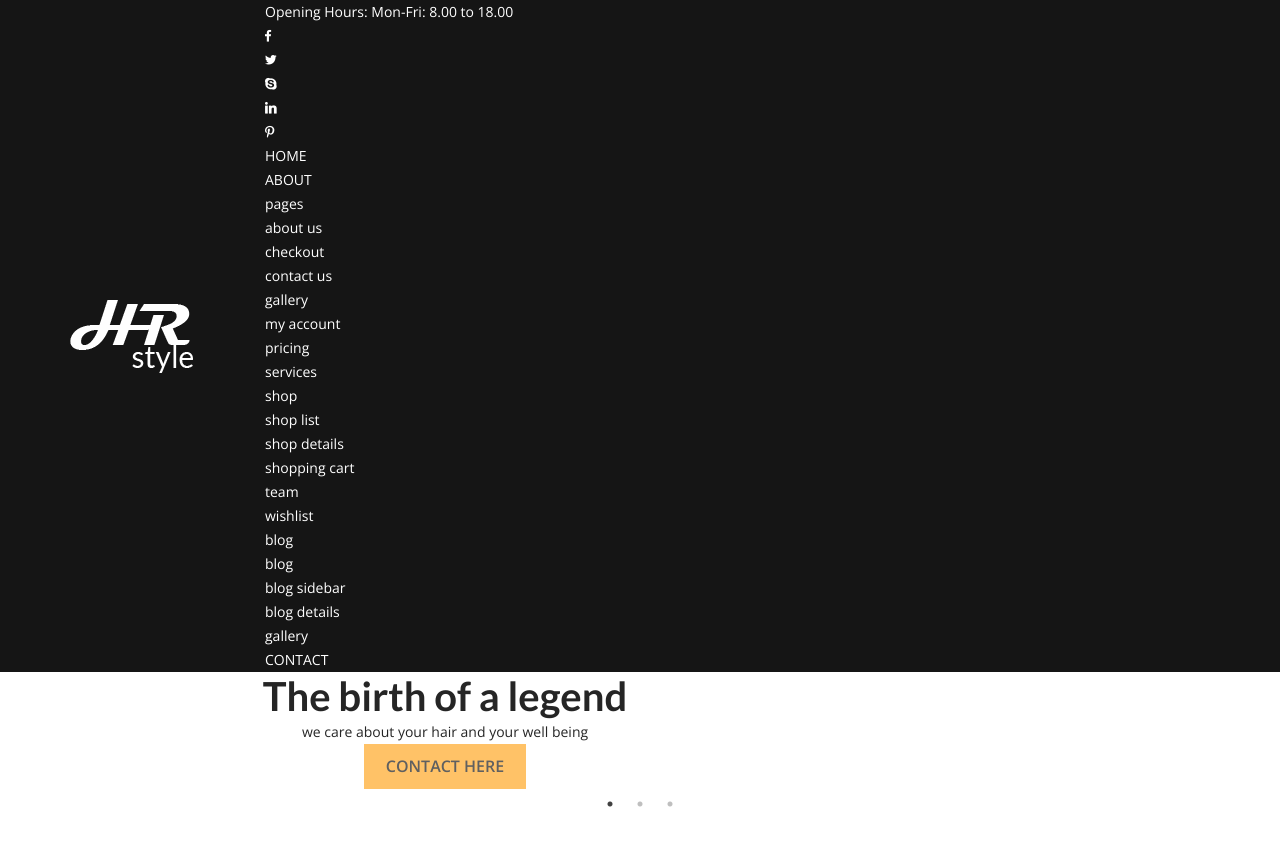
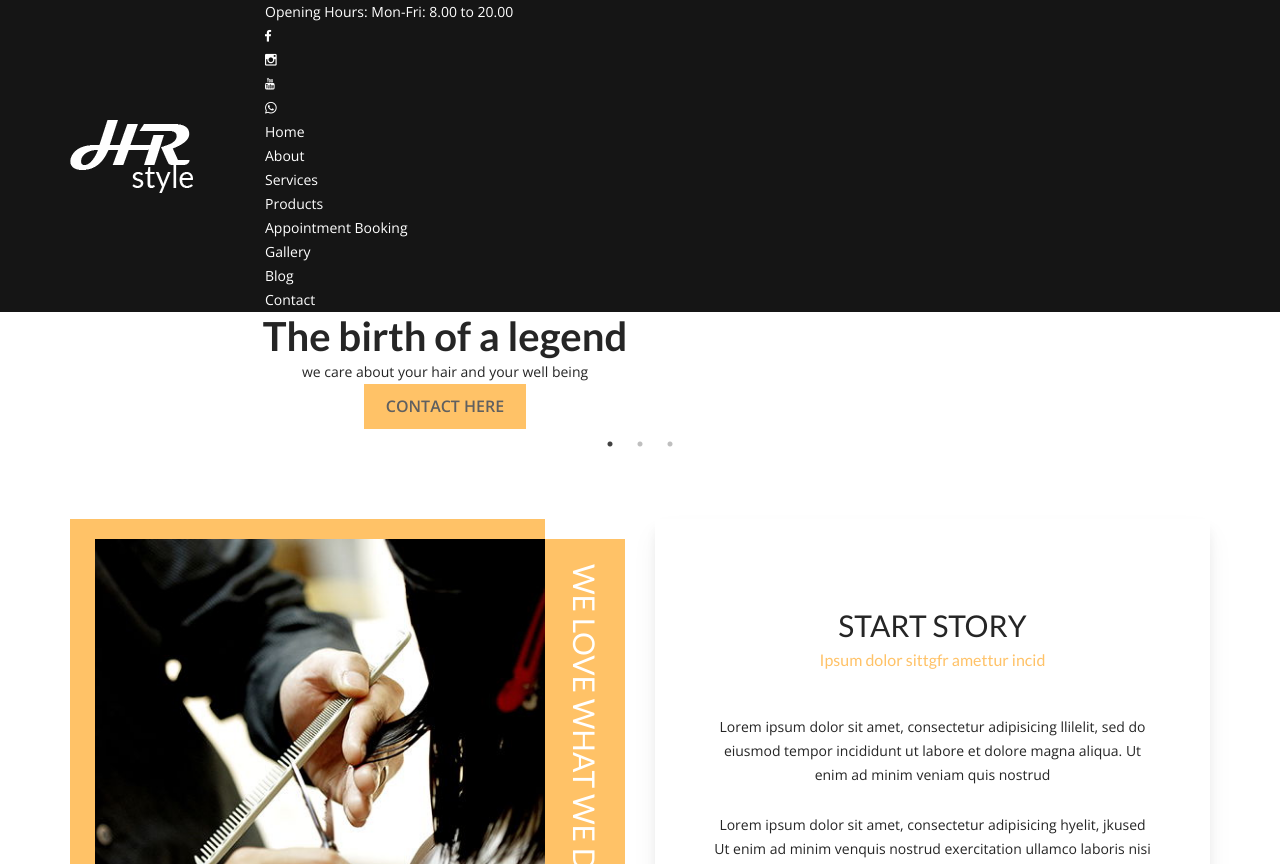
Before and after one commit to hirunaofficial/salon-management-system, a PHP site: page /index.php in a window 1280 px wide. Shown: the top 864 px of the page. Run offline with PHP 8.4, Linux system fonts and the light colour scheme.

Commit message:
Updated header.php to include navigations

```diff
--- a/header.php
+++ b/header.php
@@ -25,53 +25,32 @@
                     <div class="row align-items-center">
                         <div class="col-md-3 col-lg-2 d-none d-md-block">
                             <div class="hs-logo">
-                                <a href="index.html"><img src="images/logo/hair-salon.png" alt="hair salon logo"></a>
+                                <a href="index.php"><img src="images/logo/hair-salon.png" alt="hair salon logo"></a>
                             </div>
                         </div>
                         <div class="col-md-9 col-lg-10">
                             <div class="hs-header-top">
                                 <div class="header-top-left">
-                                    <p>Opening Hours: <span>Mon-Fri:     8.00 to 18.00</span></p>
+                                    <p>Opening Hours: <span>Mon-Fri:     8.00 to 20.00</span></p>
                                 </div>
                                 <ul class="hs-social-icon">
                                     <li><a href="#"><i class="zmdi zmdi-facebook"></i></a></li>
-                                    <li><a href="#"><i class="zmdi zmdi-twitter"></i></a></li>
-                                    <li><a href="#"><i class="zmdi zmdi-skype"></i></a></li>
-                                    <li><a href="#"><i class="zmdi zmdi-linkedin"></i></a></li>
-                                    <li><a href="#"><i class="zmdi zmdi-pinterest"></i></a></li>
+                                    <li><a href="#"><i class="zmdi zmdi-instagram"></i></a></li>
+                                    <li><a href="#"><i class="zmdi zmdi-youtube"></i></a></li>
+                                    <li><a href="#"><i class="zmdi zmdi-whatsapp"></i></a></li>
                                 </ul>
                             </div>
                             <div class="hs-mainmenu-wrap d-none d-md-block">
                                 <nav class="mainmenu-nav">
                                     <ul class="main-menu">
-                                        <li class="drop"><a href="index.html">HOME</a></li>
-                                        <li><a href="about-us.html">ABOUT</a></li>
-                                        <li class="drop"><a href="#">pages</a>
-                                            <ul class="dropdown">
-                                                <li><a href="about-us.html">about us</a></li>
-                                                <li><a href="checkout.html">checkout</a></li>
-                                                <li><a href="contact-us.html">contact us</a></li>
-                                                <li><a href="gallery.html">gallery</a></li>
-                                                <li><a href="my-account.html">my account</a></li>
-                                                <li><a href="pricing.html">pricing</a></li>
-                                                <li><a href="services.html">services</a></li>
-                                                <li><a href="shop.html">shop</a></li>
-                                                <li><a href="shop-list.html">shop list</a></li>
-                                                <li><a href="shop-details.html">shop details</a></li>
-                                                <li><a href="shopping-cart.html">shopping cart</a></li>
-                                                <li><a href="team.html">team</a></li>
-                                                <li><a href="wishlist.html">wishlist</a></li>
-                                            </ul>
-                                        </li>
-                                        <li class="drop"><a href="blog.html">blog</a>
-                                            <ul class="dropdown">
-                                                <li><a href="blog.html">blog</a></li>
-                                                <li><a href="blog-right-sidebar.html">blog sidebar</a></li>
-                                                <li><a href="blog-details.html">blog details</a></li>
-                                            </ul>
-                                        </li>
-                                        <li><a href="gallery.html">gallery</a></li>
-                                        <li><a href="contact-us.html">CONTACT</a></li>
+                                        <li><a href="index.php">Home</a></li>
+                                        <li><a href="about.php">About</a></li>
+                                        <li><a href="services.php">Services</a></li>
+                                        <li><a href="products.php">Products</a></li>
+                                        <li><a href="#">Appointment Booking</a></li>
+                                        <li><a href="gallery.php">Gallery</a></li>
+                                        <li><a href="blog.php">Blog</a></li>
+                                        <li><a href="contact.php">Contact</a></li>
                                     </ul>
                                 </nav>
                             </div>
@@ -81,38 +60,18 @@
             </div>
             <div class="mobile-menu-area d-block d-md-none">
                 <div class="fluid-container mobile-menu-container">
-                    <div class="mobile-logo"><a href="index.html"><img src="images/logo/2.png" alt="Mobile logo"></a></div>
+                    <div class="mobile-logo"><a href="index.php"><img src="images/logo/2.png" alt="Mobile logo"></a></div>
                     <div class="mobile-menu clearfix">
                         <nav id="mobile_dropdown">
                             <ul>
-                                <li><a href="index.html">Home</a></li>
-                                <li><a href="about-us.html">About us</a></li>
-                                <li><a href="blog.html">blog</a>
-                                    <ul>
-                                        <li><a href="blog.html">blog</a></li>
-                                        <li><a href="blog-right-sidebar.html">blog sidebar</a></li>
-                                        <li><a href="blog-details.html">blog details</a></li>
-                                    </ul>
-                                </li>
-                                <li><a href="#">Pages</a>
-                                    <ul>
-                                        <li><a href="about-us.html">about us</a></li>
-                                        <li><a href="checkout.html">checkout</a></li>
-                                        <li><a href="contact-us.html">contact us</a></li>
-                                        <li><a href="gallery.html">gallery</a></li>
-                                        <li><a href="my-account.html">my account</a></li>
-                                        <li><a href="pricing.html">pricing</a></li>
-                                        <li><a href="services.html">services</a></li>
-                                        <li><a href="shop.html">shop</a></li>
-                                        <li><a href="shop-list.html">shop list</a></li>
-                                        <li><a href="shop-details.html">shop details</a></li>
-                                        <li><a href="shopping-cart.html">shopping cart</a></li>
-                                        <li><a href="team.html">team</a></li>
-                                        <li><a href="wishlist.html">wishlist</a></li>
-                                    </ul>
-                                </li>
-                                <li><a href="gallery.html">gallery</a></li>
-                                <li><a href="contact-us.html">CONTACT</a></li>
+                                <li><a href="index.php">Home</a></li>
+                                <li><a href="about.php">About</a></li>
+                                <li><a href="services.php">Services</a></li>
+                                <li><a href="products.php">Products</a></li>
+                                <li><a href="#">Appointment Booking</a></li>
+                                <li><a href="gallery.php">Gallery</a></li>
+                                <li><a href="blog.php">Blog</a></li>
+                                <li><a href="contact.php">Contact</a></li>
                             </ul>
                         </nav>
                     </div>
```
